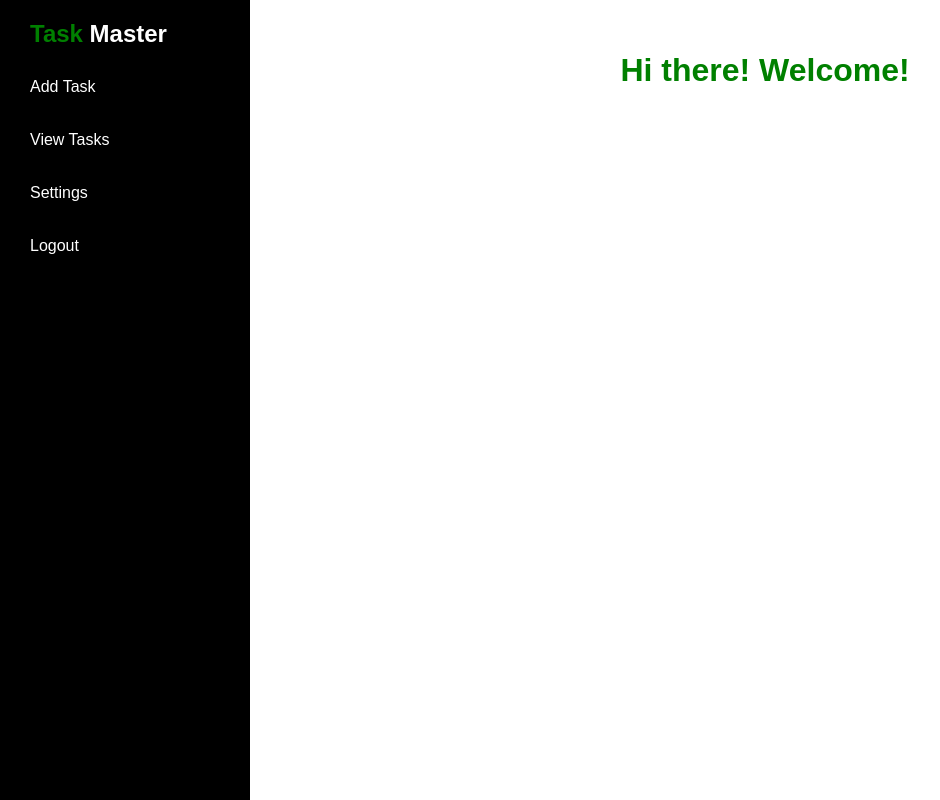
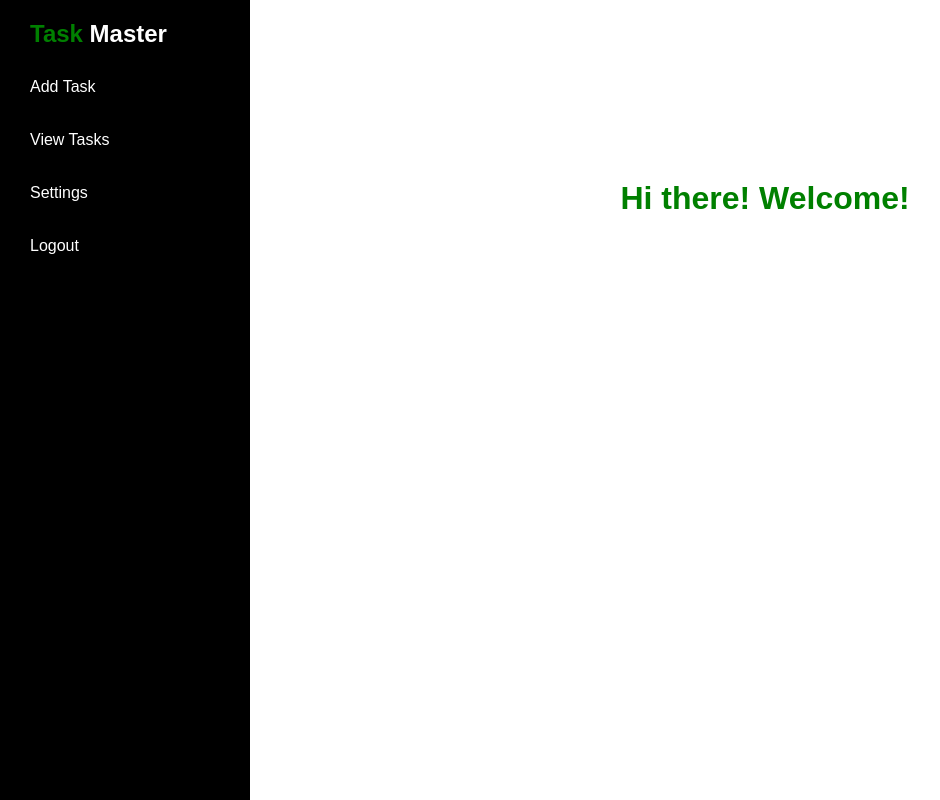
Before and after one commit to bigimann/Taskmaster-App, a plain HTML site: page public/index.html in a window 1280 px wide. Shown: the whole page, without its empty margins (0-940 px from the left). Drawn offline with Linux system fonts and the light colour scheme; sample sign-in values are in the browser's storage.

Commit message:
modified:   public/index.html

```diff
--- a/public/index.html
+++ b/public/index.html
@@ -91,7 +91,7 @@
         display: flex;
         justify-content: center;
         align-items: center;
-        margin-top: 2rem;
+        margin-top: 10rem;
       }
 
       .content.shifted {
```
